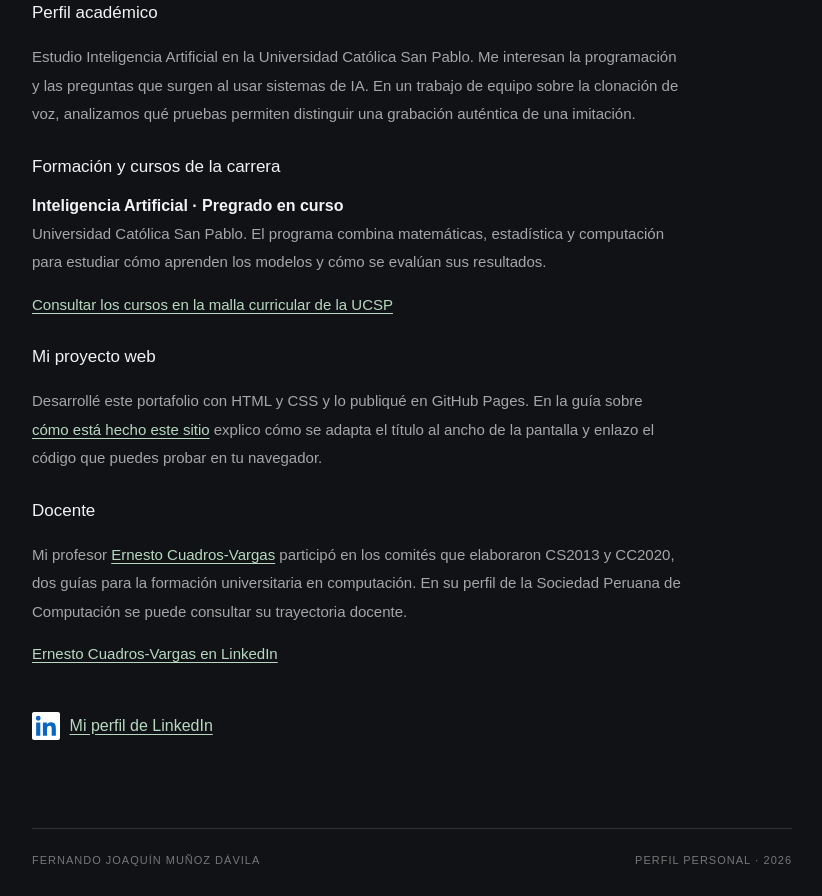
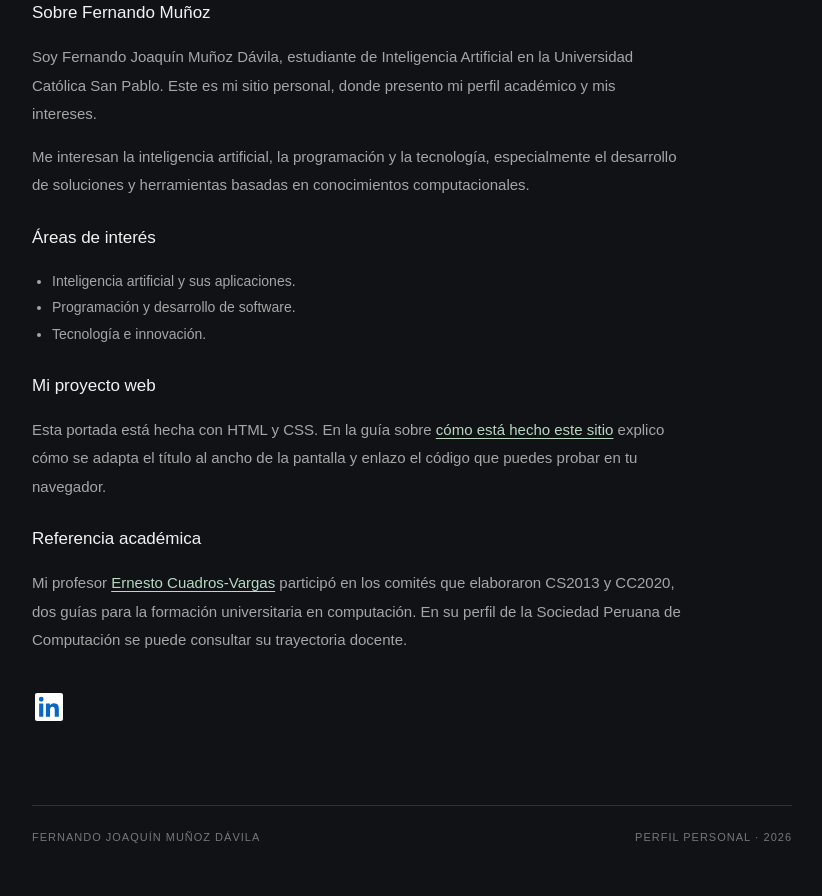
Before and after one commit to Ferrni205/Ferrni205.github.io, a plain HTML site: page index.html in a window 1280 px wide. Shown: the part 465-1361 px from the top of the page, without its empty margins (228-1050 px from the left). After the commit the page ends 1338 px from the top, so only its background shows below. Drawn offline with Linux system fonts and the light colour scheme.

Commit message:
Revertir la actualización del CV y los enlaces académicos

```diff
--- a/index.html
+++ b/index.html
@@ -5,7 +5,7 @@
     <meta name="viewport" content="width=device-width, initial-scale=1.0">
 
     <title>Fernando Joaquín Muñoz Dávila | Estudiante de Inteligencia Artificial</title>
-    <meta name="description" content="CV académico de Fernando Joaquín Muñoz Dávila. Formación en Inteligencia Artificial en la UCSP, proyectos universitarios y perfiles de LinkedIn.">
+    <meta name="description" content="Sitio personal de Fernando Joaquín Muñoz Dávila, estudiante de Inteligencia Artificial en la Universidad Católica San Pablo.">
     <meta name="author" content="Fernando Joaquín Muñoz Dávila">
     <meta name="robots" content="index, follow">
     <meta name="theme-color" content="#101216">
@@ -102,20 +102,22 @@
             max-width: 650px;
         }
         .description + .description { margin-top: 14px; }
-        .profile-detail { margin-top: 28px; }
+        .interests, .profile-detail { margin-top: 28px; }
+        .interests ul {
+            color: #a6a6a6;
+            font-size: 14px;
+            line-height: 1.9;
+            padding-left: 20px;
+        }
         .social { margin-top: 35px; }
         .social a {
             display: inline-flex;
             align-items: center;
             justify-content: center;
-            min-height: 44px;
-            gap: 0.6rem;
-            color: #b8d9c0;
-            text-underline-offset: 0.2em;
+            width: 34px;
+            height: 34px;
             transition: opacity 0.2s ease, transform 0.2s ease;
         }
-        .social a:focus-visible, .description a:focus-visible { outline: 2px solid #b8d9c0; outline-offset: 3px; }
-        .profile-detail h3 { font-size: 1rem; margin: 1rem 0 0.3rem; }
         .social a:hover { opacity: 0.8; transform: translateY(-2px); }
         .social img { display: block; width: 28px; height: 28px; }
         footer {
@@ -151,30 +153,31 @@
         </section>
 
         <section class="about" aria-labelledby="sobre-mi">
-            <h2 id="sobre-mi">Perfil académico</h2>
+            <h2 id="sobre-mi">Sobre Fernando Muñoz</h2>
             <p class="description">
-                Estudio Inteligencia Artificial en la Universidad Católica San Pablo. Me interesan
-                la programación y las preguntas que surgen al usar sistemas de IA. En un trabajo
-                de equipo sobre la clonación de voz, analizamos qué pruebas permiten distinguir
-                una grabación auténtica de una imitación.
+                Soy Fernando Joaquín Muñoz Dávila, estudiante de Inteligencia Artificial
+                en la Universidad Católica San Pablo. Este es mi sitio
+                personal, donde presento mi perfil académico y mis intereses.
+            </p>
+            <p class="description">
+                Me interesan la inteligencia artificial, la programación y la tecnología,
+                especialmente el desarrollo de soluciones y herramientas basadas en
+                conocimientos computacionales.
             </p>
 
-            <section class="profile-detail" aria-labelledby="formacion">
-                <h2 id="formacion">Formación y cursos de la carrera</h2>
-                <h3>Inteligencia Artificial · Pregrado en curso</h3>
-                <p class="description">
-                    Universidad Católica San Pablo. El programa combina matemáticas, estadística y
-                    computación para estudiar cómo aprenden los modelos y cómo se evalúan sus resultados.
-                </p>
-                <p class="description">
-                    <a href="https://ucsp.edu.pe/vive-san-pablo/universidad/transparencia/malla-curricular-inteligencia-artificial/">Consultar los cursos en la malla curricular de la UCSP</a>
-                </p>
-            </section>
+            <div class="interests">
+                <h2>Áreas de interés</h2>
+                <ul>
+                    <li>Inteligencia artificial y sus aplicaciones.</li>
+                    <li>Programación y desarrollo de software.</li>
+                    <li>Tecnología e innovación.</li>
+                </ul>
+            </div>
 
             <section class="profile-detail" aria-labelledby="proyecto-web">
                 <h2 id="proyecto-web">Mi proyecto web</h2>
                 <p class="description">
-                    Desarrollé este portafolio con HTML y CSS y lo publiqué en GitHub Pages. En la guía sobre
+                    Esta portada está hecha con HTML y CSS. En la guía sobre
                     <a href="/sobre-el-sitio/">cómo está hecho este sitio</a>
                     explico cómo se adapta el título al ancho de la pantalla y enlazo
                     el código que puedes probar en tu navegador.
@@ -182,15 +185,12 @@
             </section>
 
             <section class="profile-detail" aria-labelledby="referencia-academica">
-                <h2 id="referencia-academica">Docente</h2>
+                <h2 id="referencia-academica">Referencia académica</h2>
                 <p class="description">
                     Mi profesor <a href="https://socios.spc.org.pe/ecuadros/">Ernesto Cuadros-Vargas</a>
                     participó en los comités que elaboraron CS2013 y CC2020, dos guías para la
                     formación universitaria en computación. En su perfil de la Sociedad Peruana
                     de Computación se puede consultar su trayectoria docente.
-                </p>
-                <p class="description">
-                    <a href="https://www.linkedin.com/in/ecuadrosv/">Ernesto Cuadros-Vargas en LinkedIn</a>
                 </p>
             </section>
 
@@ -204,7 +204,6 @@
                         <rect width="24" height="24" rx="4" fill="#0A66C2"/>
                         <path fill="#fff" d="M20.447 20.452h-3.554v-5.569c0-1.328-.027-3.037-1.852-3.037-1.853 0-2.136 1.445-2.136 2.939v5.667H9.35V9h3.414v1.561h.049c.476-.9 1.637-1.85 3.37-1.85 3.601 0 4.267 2.37 4.267 5.455v6.286zM5.337 7.433a2.062 2.062 0 1 1 0-4.124 2.062 2.062 0 0 1 0 4.124zM7.119 20.452H3.555V9h3.564v11.452zM22.225 0H1.771C.792 0 0 .774 0 1.729v20.542C0 23.227.792 24 1.771 24h20.451C23.2 24 24 23.227 24 22.271V1.729C24 .774 23.2 0 22.222 0h.003z"/>
                     </svg>
-                    <span>Mi perfil de LinkedIn</span>
                 </a>
             </div>
         </section>
```
